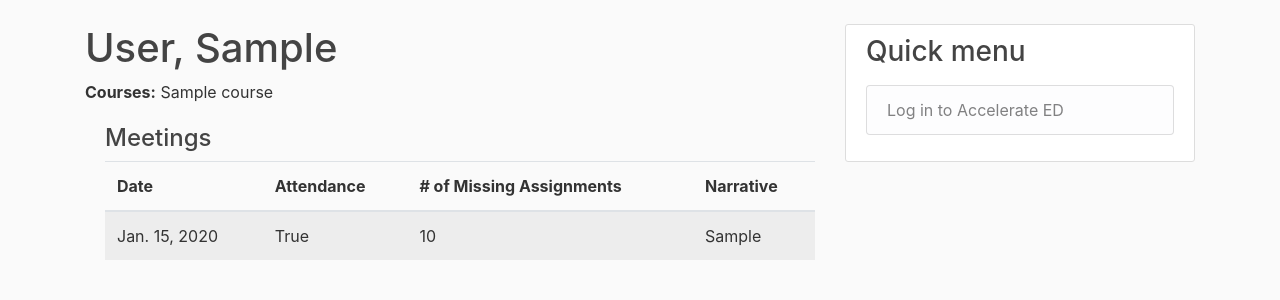
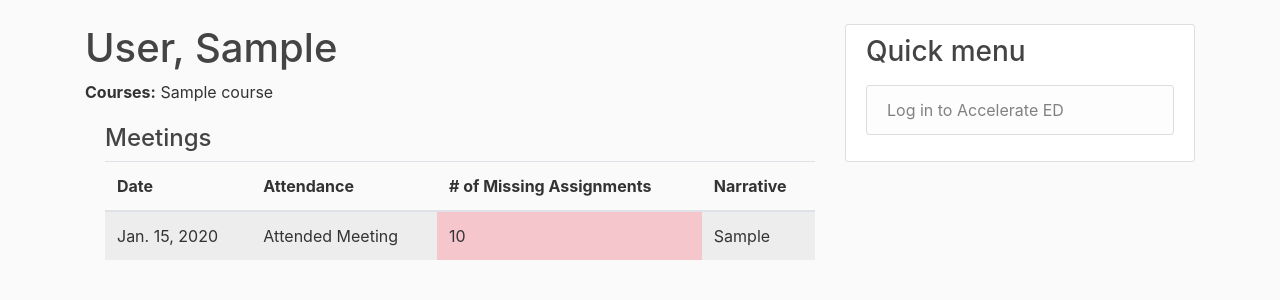
Before and after one commit to AutonomousDev/isapp, a Django app: page /student/1 in a window 1280 px wide. Shown: the part 56-356 px from the top of the page. Run offline with Django 3.2, Linux system fonts and the light colour scheme; the first user in the database is signed in; tables that the repository leaves empty hold one stand-in row (Sample ...); some libraries are stand-ins or nearby versions.

Commit message:
Student detail view now uses plain english instead of true/false for attendance.

```diff
--- a/check_in/templates/check_in/student_detail.html
+++ b/check_in/templates/check_in/student_detail.html
@@ -26,8 +26,16 @@
         {% for meeting in student_meetings reversed %}
             <tr>
                 <td>{{ meeting.appointment_date }}</td>
-                <td>{{ meeting.attended_meeting }}</td>
+                {% if meeting.attended_meeting %}
+                <td>Attended Meeting</td>
+                {% else %}
+                <td class="table-warning">Did not Attended Meeting</td>
+                {% endif %}
+                {% if meeting.missing_work_amount != 0 %}
+                <td class="table-danger">{{ meeting.missing_work_amount }}</td>
+                {% else %}
                 <td>{{ meeting.missing_work_amount }}</td>
+                {% endif %}
                 <td>{{ meeting.narrative }}</td>
             </tr>
         {% endfor %}
```
